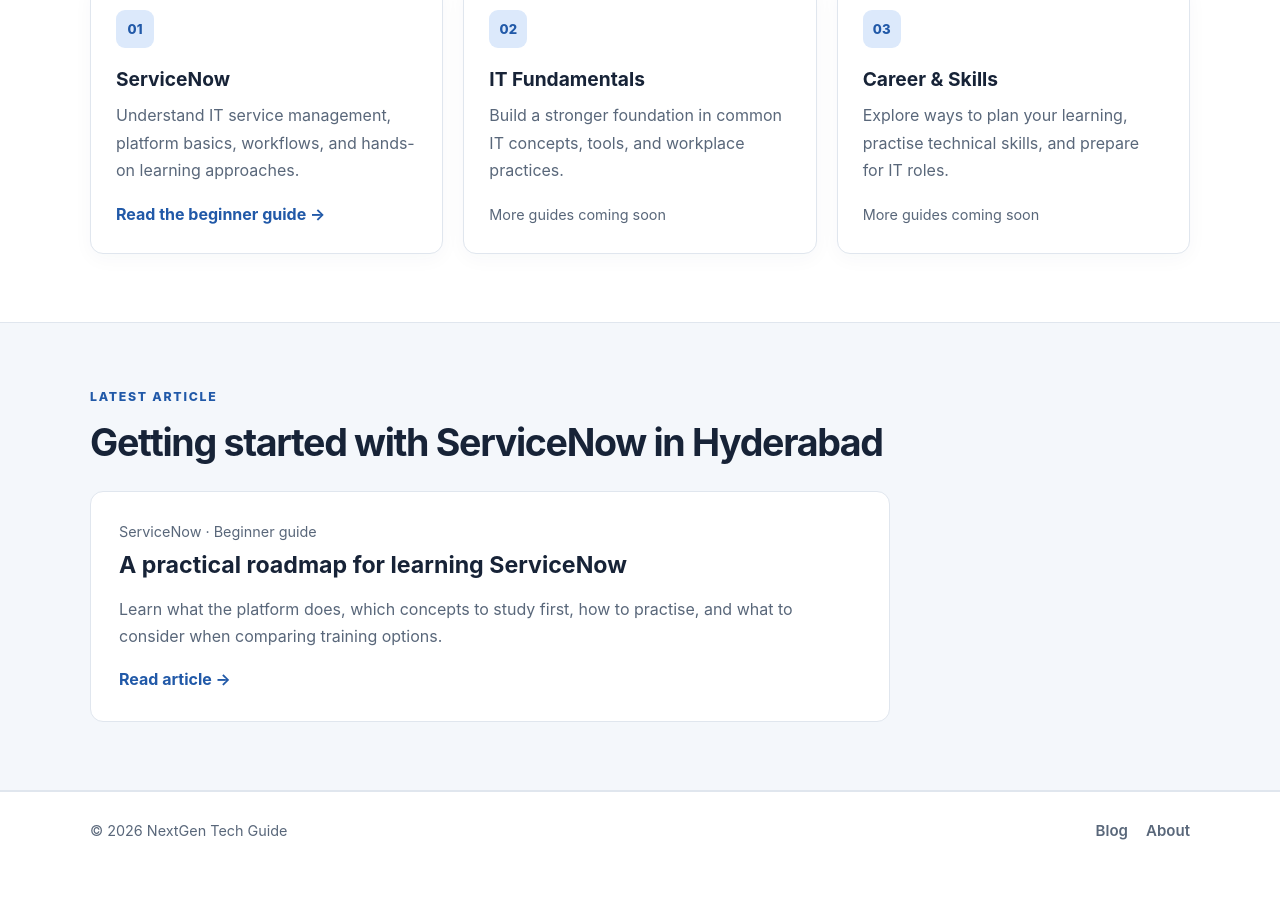
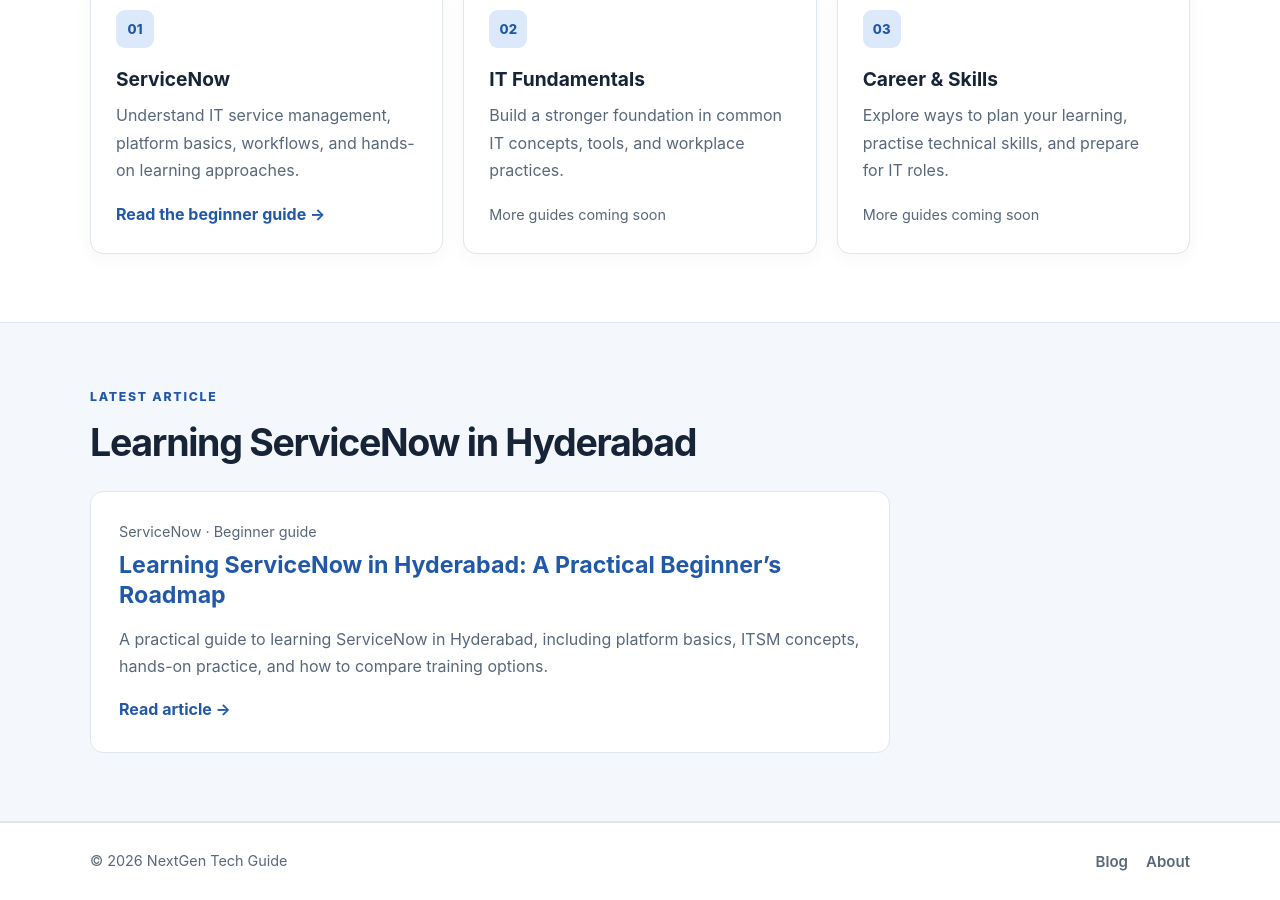
Before and after one commit to nextgentechguide/nextgentechguide.github.io, a Jekyll site: the page built from index.html, in a window 1280 px wide and 900 px high, scrolled down 789 px. Built offline with Jekyll 4.4.1, drawn with Linux system fonts in a browser that asks for light colours; before the commit the page ends 1659 px from its top, so only the background shows below that; some of the changed text lies outside the part shown.

Commit message:
Convert homepage to Jekyll template

```diff
--- a/index.html
+++ b/index.html
@@ -1,49 +1,33 @@
-<!doctype html>
-<html lang="en">
-<head>
-  <meta charset="utf-8">
-  <meta name="viewport" content="width=device-width, initial-scale=1">
-  <title>NextGen Tech Guide | Practical IT Tutorials & Learning Resources</title>
-  <meta name="description" content="Explore practical technology guides, IT learning resources, beginner-friendly tutorials, and career skills for modern IT platforms.">
-  <meta name="google-site-verification" content="Z_Z1CdKNZ2DBRAa1yjht8wZoUY6dyR_7tJ6dijqf4-U">
-  <link rel="canonical" href="https://nextgentechguide.github.io/">
-  <link rel="stylesheet" href="/style.css">
-</head>
-<body>
-<header class="site-header">
-  <div class="container nav-wrap">
-    <a class="brand" href="/">NextGen <span>Tech Guide</span></a>
-    <nav aria-label="Main navigation">
-      <a href="/">Home</a><a href="/blogs.html">Blog</a><a href="/about.html">About</a>
-    </nav>
-  </div>
-</header>
-<main>
+---
+layout: default
+title: Home
+description: Explore practical technology guides, IT learning resources, beginner-friendly tutorials, and career skills for modern IT platforms.
+permalink: /
+---
 <section class="hero">
   <div class="container hero-inner">
-      <p class="eyebrow">Learn • Explore • Build</p>
+    <p class="eyebrow">Learn · Explore · Build</p>
     <h1>Technology made easier to understand.</h1>
     <p class="hero-copy">Clear explanations, practical IT guides, and learning resources to help you build skills one concept at a time.</p>
-      <a class="button" href="/blogs.html">Explore the blog</a>
+    <a class="button" href="{{ '/blogs.html' | relative_url }}">Explore the blog</a>
   </div>
 </section>
 <section class="section container">
   <div class="section-heading"><div><p class="eyebrow">Start learning</p><h2>Explore our topics</h2></div></div>
   <div class="topic-grid">
-      <article class="topic-card"><span class="topic-mark">01</span><h3>ServiceNow</h3><p>Understand IT service management, platform basics, workflows, and hands-on learning approaches.</p><a href="/blogs/servicenow-training-in-hyderabad.html">Read the beginner guide →</a></article>
+    <article class="topic-card"><span class="topic-mark">01</span><h3>ServiceNow</h3><p>Understand IT service management, platform basics, workflows, and hands-on learning approaches.</p><a href="{{ '/blogs/servicenow-training-in-hyderabad.html' | relative_url }}">Read the beginner guide →</a></article>
     <article class="topic-card"><span class="topic-mark">02</span><h3>IT Fundamentals</h3><p>Build a stronger foundation in common IT concepts, tools, and workplace practices.</p><span class="muted">More guides coming soon</span></article>
     <article class="topic-card"><span class="topic-mark">03</span><h3>Career & Skills</h3><p>Explore ways to plan your learning, practise technical skills, and prepare for IT roles.</p><span class="muted">More guides coming soon</span></article>
   </div>
 </section>
 <section class="section soft-bg">
   <div class="container">
-      <div class="section-heading"><div><p class="eyebrow">Latest article</p><h2>Getting started with ServiceNow in Hyderabad</h2></div></div>
+    <div class="section-heading"><div><p class="eyebrow">Latest article</p><h2>Learning ServiceNow in Hyderabad</h2></div></div>
+    {% assign latest_post = site.posts.first %}
+    {% if latest_post %}
     <article class="feature-article">
-        <div><p class="article-meta">ServiceNow · Beginner guide</p><h3>A practical roadmap for learning ServiceNow</h3><p>Learn what the platform does, which concepts to study first, how to practise, and what to consider when comparing training options.</p><a class="text-link" href="/blogs/servicenow-training-in-hyderabad.html">Read article →</a></div>
+      <div><p class="article-meta">{{ latest_post.category | default: "Technology" }} · Beginner guide</p><h3><a href="{{ latest_post.url | relative_url }}">{{ latest_post.title }}</a></h3><p>{{ latest_post.description | default: latest_post.excerpt | strip_html | truncate: 220 }}</p><a class="text-link" href="{{ latest_post.url | relative_url }}">Read article →</a></div>
     </article>
+    {% endif %}
   </div>
 </section>
-</main>
-<footer class="site-footer"><div class="container footer-inner"><p>© 2026 NextGen Tech Guide</p><div><a href="/blogs.html">Blog</a><a href="/about.html">About</a></div></div></footer>
-</body>
-</html>
```
Lines whose indentation alone changed are shown as unchanged.
